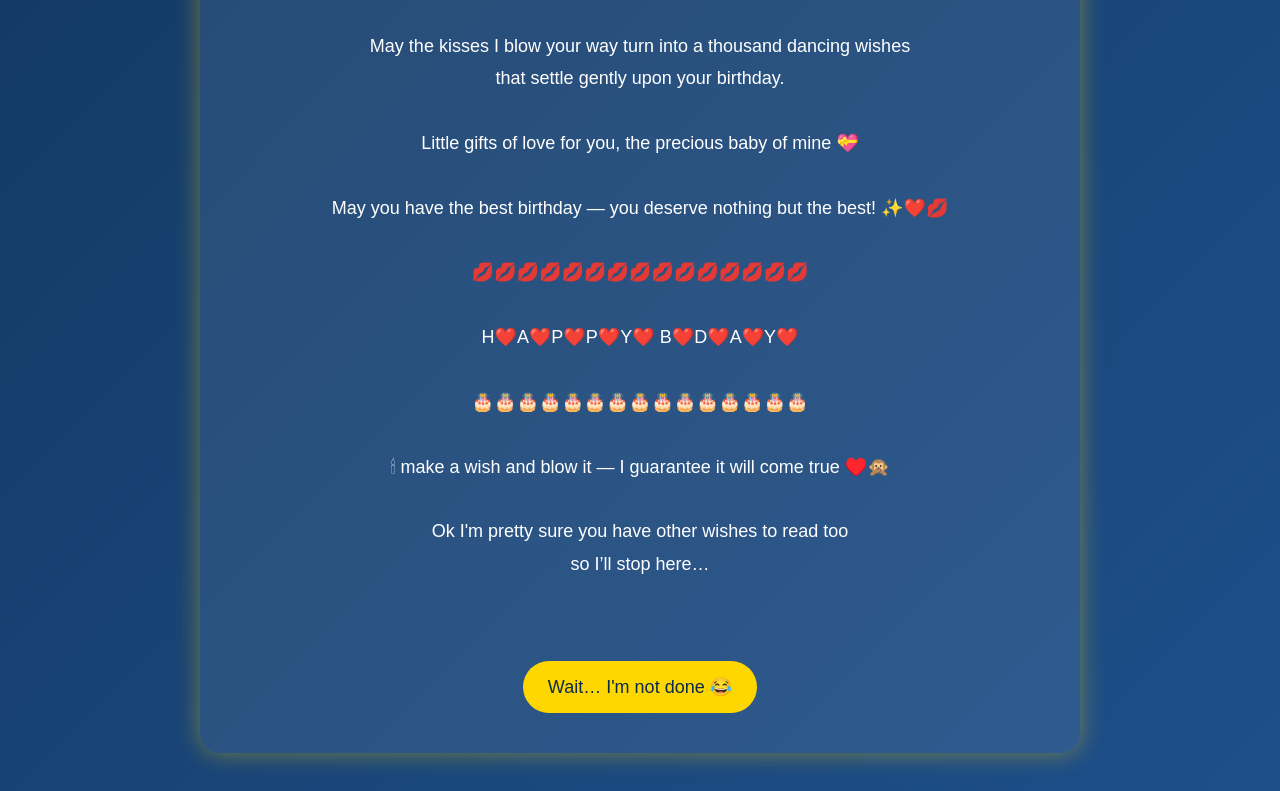
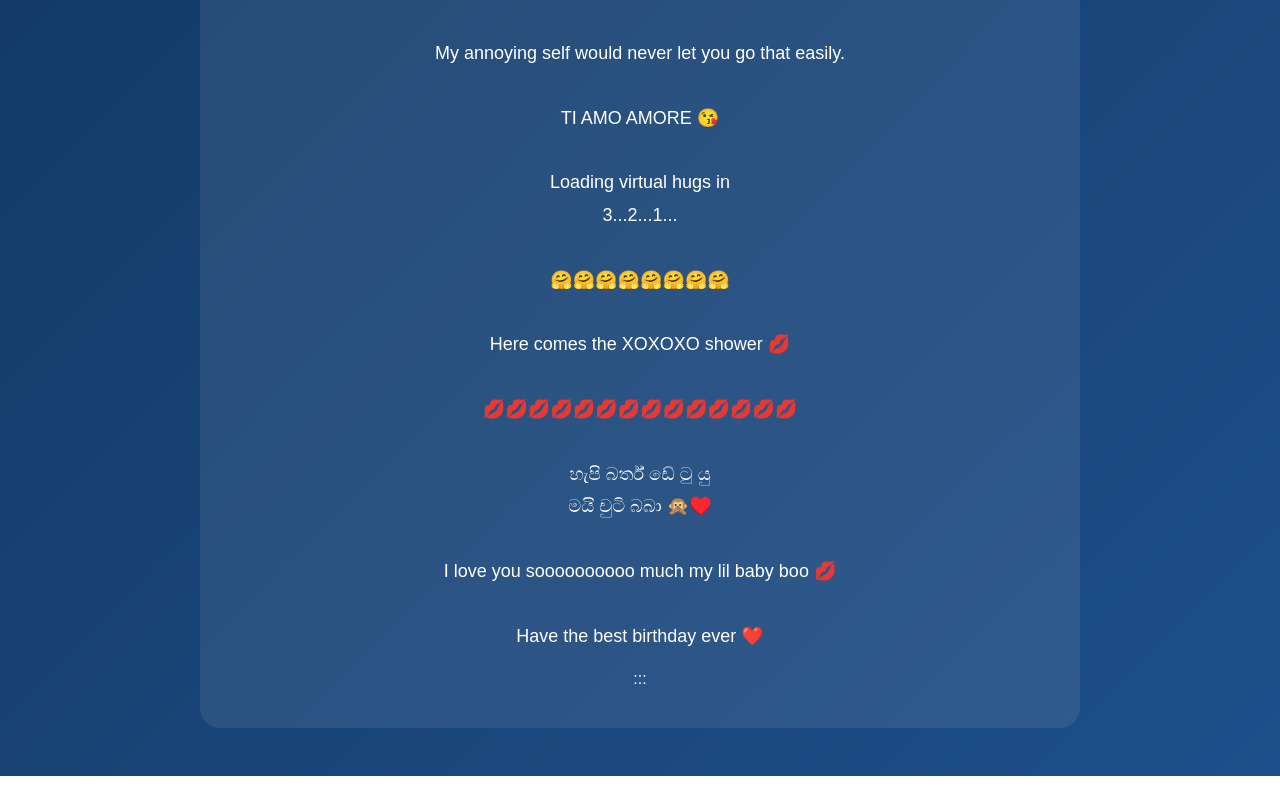
Before and after one commit to nishxoxo99/Birthday-, a plain HTML site: page index.html in a window 1280 px wide. Shown: the part 1725-2516 px from the top of the page. Drawn offline with Linux system fonts and the light colour scheme.

Commit message:
Refactor index.html for improved layout and text
Updated styling and content in index.html for clarity and aesthetics.

```diff
--- a/index.html
+++ b/index.html
@@ -6,11 +6,11 @@
 
 <style>
 body{
-background: linear-gradient(135deg,#0b2a4a,#1e4f8a);
+background:linear-gradient(135deg,#0b2a4a,#1e4f8a);
+font-family:Arial;
 color:white;
-font-family: Arial, sans-serif;
 text-align:center;
-padding:30px;
+padding:40px;
 }
 
 .container{
@@ -19,40 +19,30 @@ margin:auto;
 background:rgba(255,255,255,0.08);
 padding:40px;
 border-radius:20px;
-box-shadow:0 0 25px rgba(255,215,0,0.4);
 }
 
 h1{
 color:#FFD700;
-font-size:38px;
-margin-bottom:20px;
 }
 
 p{
+font-size:18px;
 line-height:1.8;
-font-size:18px;
 white-space:pre-line;
 }
 
-button{
-margin-top:30px;
-padding:15px 25px;
-font-size:18px;
-border:none;
-border-radius:30px;
-background:#FFD700;
-color:#0b2a4a;
-cursor:pointer;
+.scroll{
+margin-top:60px;
+font-size:22px;
+color:#FFD700;
+animation:blink 1.5s infinite;
 }
 
-button:hover{
-background:white;
+@keyframes blink{
+0%{opacity:1}
+50%{opacity:0.3}
+100%{opacity:1}
 }
-
-.hidden{
-display:none;
-}
-
 </style>
 </head>
 
@@ -63,111 +53,62 @@ display:none;
 <h1>Happy Birthday Baby ❤️</h1>
 
 <p>
-
 Alright Time to make a wish cuteness 🙊
 
 🎂 ➡️😗 ➡️🕯 ➡️ 🥳🎁🍾
 
 Did you make a wish ?????☺️☺️
 
-I mean wht more do you hv to wish for you already have (ME) 😂😂 jk 😂🖐🏻
+I mean wht more do you hv to wish for you already have (ME) 😂😂 jk
 
-Cnt even believe that you are already 24😑 honestly!!!!🧐🧐
-(becoming a seeya neh😂😂😂😂😂)
+Cnt even believe that you are already 24 😑 honestly!!!
 
-anywayyyyyyyyyyyyy .......
+anywayyyyyyyyyyyyy.......
 
 24 years ago a lil baby prince came to this planet 🌎
-The angels were sad to see their baby boy leave heaven on the day you were born.
+The angels were sad to see their baby boy leave heaven.
 
-He was the most handsome 😍 cutest baby boy and he grew up lil by lil to a nice gentleman.
-Now he has turned 24 ❤️
-
-I'm more than grateful for your mom for giving birth to such a wonderful person ✨♥️
+He grew up to the amazing gentleman you are today ❤️
 
 Happy birthday cuppycake!
-
-Today I just want you to know how much I love and adore you.
-How much of a blessing you are to me.
-
-Thank you for just being you and doing what you do — you truly are the best 🥺❤️
+You truly are a blessing in my life.
 
 You mean more to me than you will ever know.
 
-I wish that all your heart's desires come true ✨💜
-
-Looking back, I can say with all confidence that you have enriched my life in so many aspects.
-
-Overcoming obstacles has been easier with you by my side ❤️💋
-
-You deserve all the happiness in this world.
-I wish you all the success and joy baby 💋✨
-
-May you be happier, healthier and better ♥️
-
-PS: Just so you know 24 is just a lil number ok nothing changes 😑
-You still a lil baby so natanna hadanna epa denawa paaraak 🔫😡
-plus you are not that mature after all such a baby 🙊💋
-
-Anyway my gummydrop...
-
-May the kisses I blow your way turn into a thousand dancing wishes
-that settle gently upon your birthday.
-
-Little gifts of love for you, the precious baby of mine 💝
-
-May you have the best birthday — you deserve nothing but the best! ✨❤️💋
-
-💋💋💋💋💋💋💋💋💋💋💋💋💋💋💋
-
-H❤️A❤️P❤️P❤️Y❤️ B❤️D❤️A❤️Y❤️
-
-🎂🎂🎂🎂🎂🎂🎂🎂🎂🎂🎂🎂🎂🎂🎂
-
-🕯 make a wish and blow it — I guarantee it will come true ♥️🙊
-
-Ok I'm pretty sure you have other wishes to read too
-so I’ll stop here…
-
+I wish all your dreams come true ✨💜
 </p>
 
-<button onclick="showMore()">Wait… I'm not done 😂</button>
+<div class="scroll">
+⬇️ keep scrolling sweetie 😂
+</div>
 
-<p id="extra" class="hidden">
+<p style="margin-top:600px">
 
-Psych I'm not done yet keep scrolling sweetie 😂😂😂🖐🏻
+Psych I'm not done yet 😂😂😂
 
-My annoying self would never let you go that easily 😂😂😂
+My annoying self would never let you go that easily.
 
-Ok ok enough neh 😂😂😂
+TI AMO AMORE 😘
 
-TI AMO AMORE 😘😘😘😘😘
 Loading virtual hugs in
 3...2...1...
 
-🤗🤗🤗🤗🤗🤗🤗🤗🤗🤗
+🤗🤗🤗🤗🤗🤗🤗🤗
 
 Here comes the XOXOXO shower 💋
 
-💋💋💋💋💋💋💋💋💋💋💋💋💋💋💋
-💋💋💋💋💋💋💋💋💋💋💋💋💋💋💋
-💋💋💋💋💋💋💋💋💋💋💋💋💋💋💋
+💋💋💋💋💋💋💋💋💋💋💋💋💋💋
 
 හැපි බර්ත් ඩේ ටු යු
 මයි චුටි බබා 🙊♥️
 
-I love you sooooooo daaaaaaaamn much my lil baby boo 💋
+I love you soooooooooo much my lil baby boo 💋
 
-Have the best birthday ever ❤️✨
+Have the best birthday ever ❤️
 </p>
 
-</div>
+</
 
-<script>
-function showMore(){
-document.getElementById("extra").style.display="block";}
-  }
-</script>
-
-</body>
+ </body>
 </html>
+:::
```
